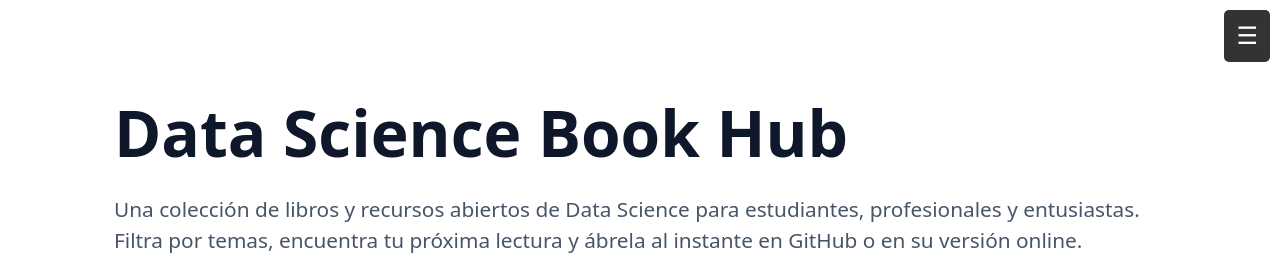
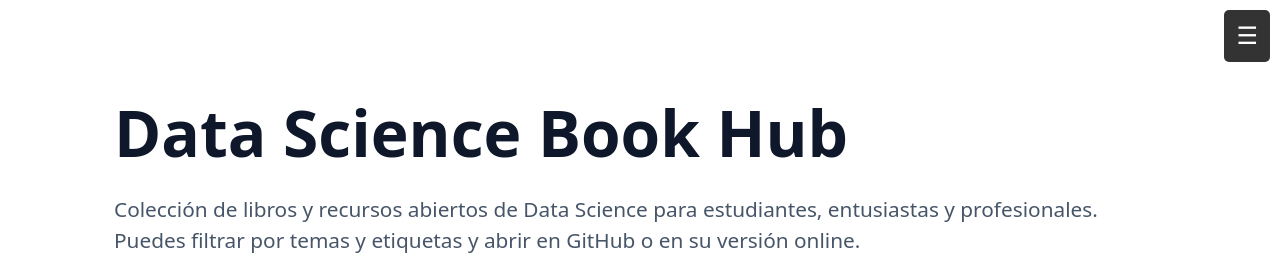
Before and after one commit to imarranz/data-science-book-hub, a plain HTML site: page docs/index.html in a window 1280 px wide. Shown: the top 274 px of the page. Drawn offline with Linux system fonts and the light colour scheme; grey boxes are pictures that could not be loaded.

Commit message:
⚡ update html code.

```diff
--- a/docs/index.html
+++ b/docs/index.html
@@ -108,7 +108,7 @@
     <header class="hero" role="banner">
       <h1>Data Science Book Hub</h1>
         <p style="color:var(--muted); font-size:1.3rem; margin-top:6px;">
-        Una colección de libros y recursos abiertos de Data Science para estudiantes, profesionales y entusiastas. Filtra por temas, encuentra tu próxima lectura y ábrela al instante en GitHub o en su versión online.
+        Colección de libros y recursos abiertos de Data Science para estudiantes, entusiastas y profesionales. Puedes filtrar por temas y etiquetas y abrir en GitHub o en su versión online.
         </p>
         <p style="color:var(--muted); font-size:1.1rem; margin-top:6px;">
           por Ibon Martinez-Arranz |
```
